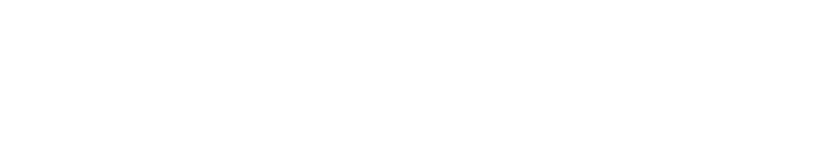
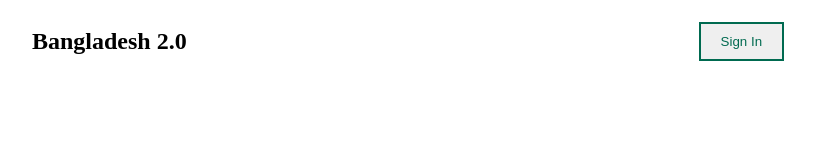
Before and after one commit to samiul-islam-55/my-assignment--01, a plain HTML site: page index.html in a window 1280 px wide. Shown: the whole page, without its empty margins (232-1047 px from the left). Drawn offline with Linux system fonts and the light colour scheme.

Commit message:
nav semi-done

```diff
--- a/index.html
+++ b/index.html
@@ -3,10 +3,22 @@
 <head>
     <meta charset="UTF-8">
     <meta name="viewport" content="width=device-width, initial-scale=1.0">
-    <title>Assignment-No: 01</title>
+    <title>my-assignment-No: 01</title>
     <link rel="stylesheet" href="style.css">
 </head>
 <body>
+    <header>
+        <section>
+            <nav class="nav-bar">
+                <h2>Bangladesh 2.0</h2>
+                <button class="nav-btn">Sign In</button>
+            </nav>
+        </section>
+    </header>
 
+
+
+    <main></main>
+    <footer></footer>
 </body>
 </html>
--- a/style.css
+++ b/style.css
@@ -0,0 +1,13 @@
+/* nav styles */
+
+.nav-bar{
+    display: flex;
+    justify-content: space-around;
+    align-items: center;
+}
+
+.nav-btn{
+    padding: 10px 20px;
+    color: #006A50;
+    border: 2px solid #006A50;
+}
```
